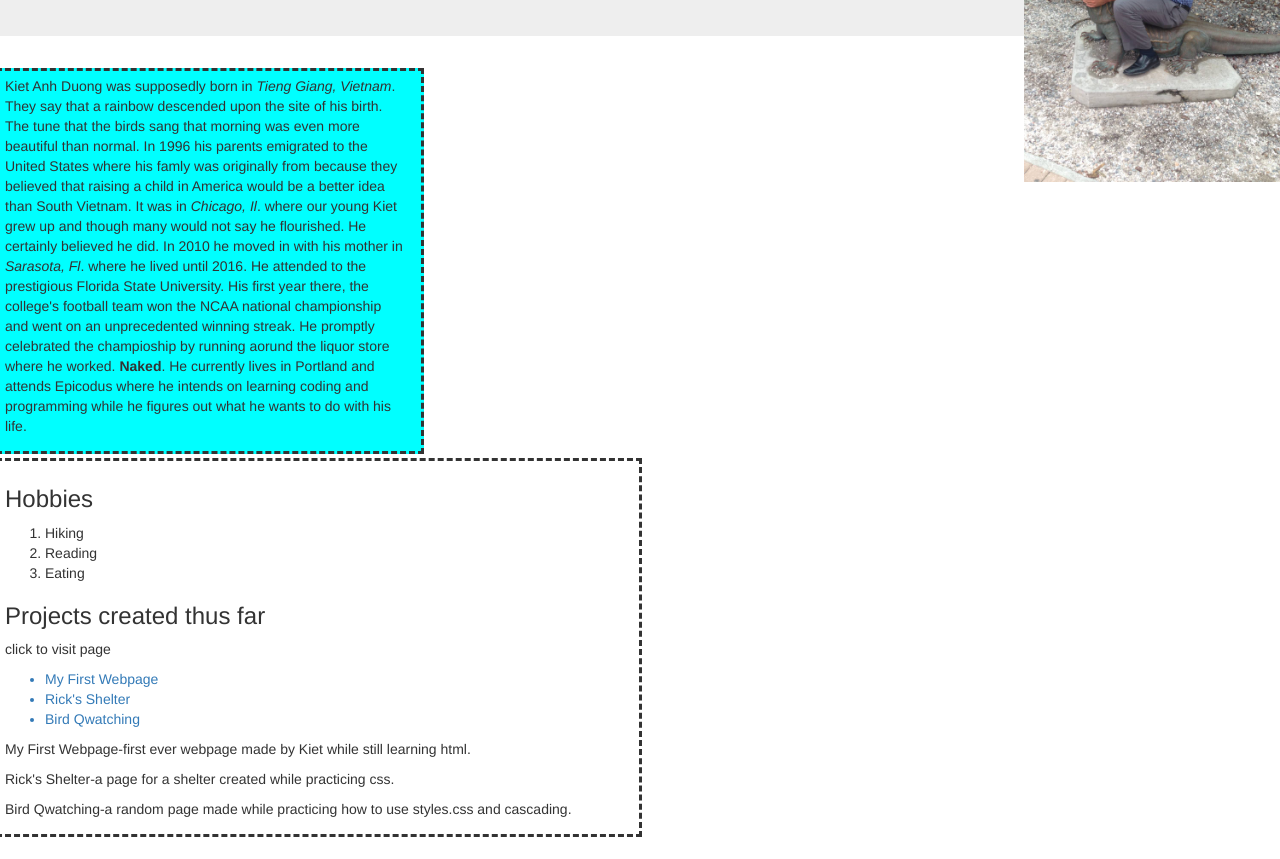
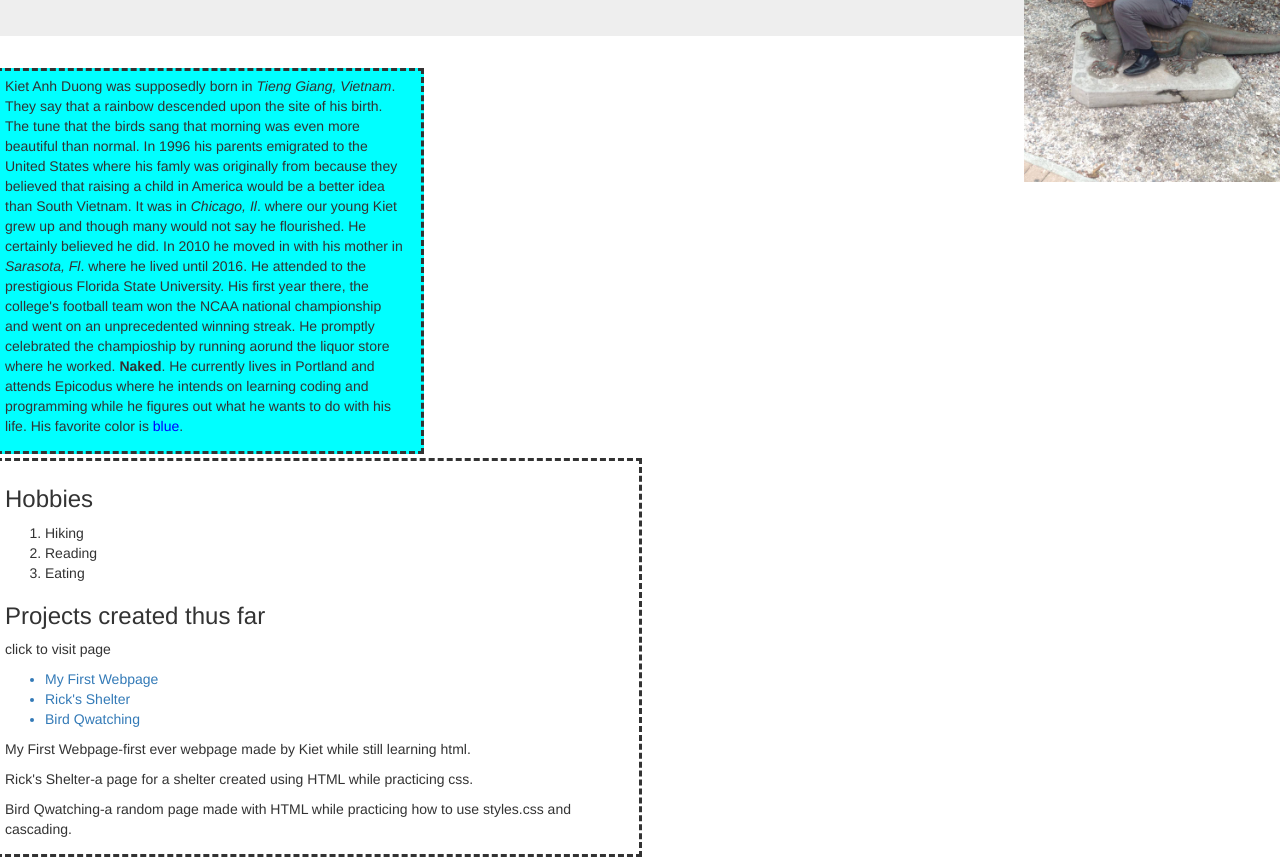
Before and after one commit to kietduong/First-Friday-Project, a plain HTML site: page index.html in a window 1280 px wide. Shown: the part 159-1018 px from the top of the page. Drawn offline with Linux system fonts and the light colour scheme.

Commit message:
this will add the finished README and sees to it that project meets all requirements

```diff
--- a/index.html
+++ b/index.html
@@ -14,7 +14,7 @@
       <div class="row">
         <div class="col-md-4">
           <p>
-            Kiet Anh Duong was supposedly born in <em>Tieng Giang, Vietnam</em>. They say that a rainbow descended upon the site of his birth. The tune that the birds sang that morning was even more beautiful than normal. In 1996 his parents emigrated to the United States where his famly was originally from because they believed that raising a child in America would be a better idea than South Vietnam. It was in <em>Chicago, Il</em>. where our young Kiet grew up and though many would not say he flourished. He certainly believed he did. In 2010 he moved in with his mother in <em>Sarasota, Fl</em>. where he lived until 2016. He attended to the prestigious Florida State University. His first year there, the college's football team won the NCAA national championship and went on an unprecedented winning streak. He promptly celebrated the champioship by running aorund the liquor store where he worked. <strong>Naked</strong>. He currently lives in Portland and attends Epicodus where he intends on learning coding and programming while he figures out what he wants to do with his life.
+            Kiet Anh Duong was supposedly born in <em>Tieng Giang, Vietnam</em>. They say that a rainbow descended upon the site of his birth. The tune that the birds sang that morning was even more beautiful than normal. In 1996 his parents emigrated to the United States where his famly was originally from because they believed that raising a child in America would be a better idea than South Vietnam. It was in <em>Chicago, Il</em>. where our young Kiet grew up and though many would not say he flourished. He certainly believed he did. In 2010 he moved in with his mother in <em>Sarasota, Fl</em>. where he lived until 2016. He attended to the prestigious Florida State University. His first year there, the college's football team won the NCAA national championship and went on an unprecedented winning streak. He promptly celebrated the champioship by running aorund the liquor store where he worked. <strong>Naked</strong>. He currently lives in Portland and attends Epicodus where he intends on learning coding and programming while he figures out what he wants to do with his life. His favorite color is <span style="color:blue">blue</span>.
           </p>
         </div>
       </div>
@@ -48,8 +48,8 @@
           <p>
             My First Webpage-first ever webpage made by Kiet while still learning html.
           </p>
-          <p>Rick's Shelter-a page for a shelter created while practicing css.</p>
-          <p>Bird Qwatching-a random page made while practicing how to use styles.css and cascading.</p>
+          <p>Rick's Shelter-a page for a shelter created using HTML while practicing css.</p>
+          <p>Bird Qwatching-a random page made with HTML while practicing how to use styles.css and cascading.</p>
         </div>
       </div>
     </div>
```
Also changed, not shown: 1 other file.
